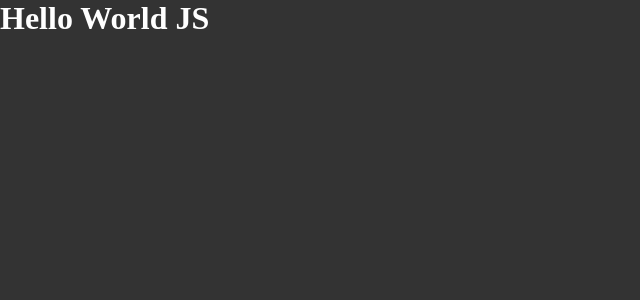
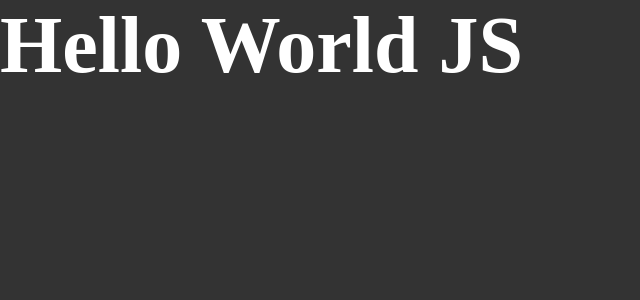
Before and after one commit to devBernardo-Mendes/ignite-react-rocketseat, a React app: page / in a window 1280 px wide. Shown: the top 300 px of the page, without its empty margins (0-640 px from the left). Built offline with nearby package versions, Linux system fonts and the light colour scheme; the HTML template or start-up script is replaced by a standard one.

Commit message:
feat: :sparkles: Remove file css and add file scss

```diff
--- a/src/App.jsx
+++ b/src/App.jsx
@@ -1,4 +1,4 @@
-import "./styles/global.css";
+import "./styles/global.scss";
 
 export function App() {
   return <h1>Hello World JS</h1>;
--- a/src/styles/global.css
+++ b/src/styles/global.scss
@@ -8,4 +8,7 @@ body {
   font: Arial, Helvetica, sans-serif;
   background-color: #333;
   color: #fff;
+  h1 {
+    font-size: 80px;
+  }
 }
```
